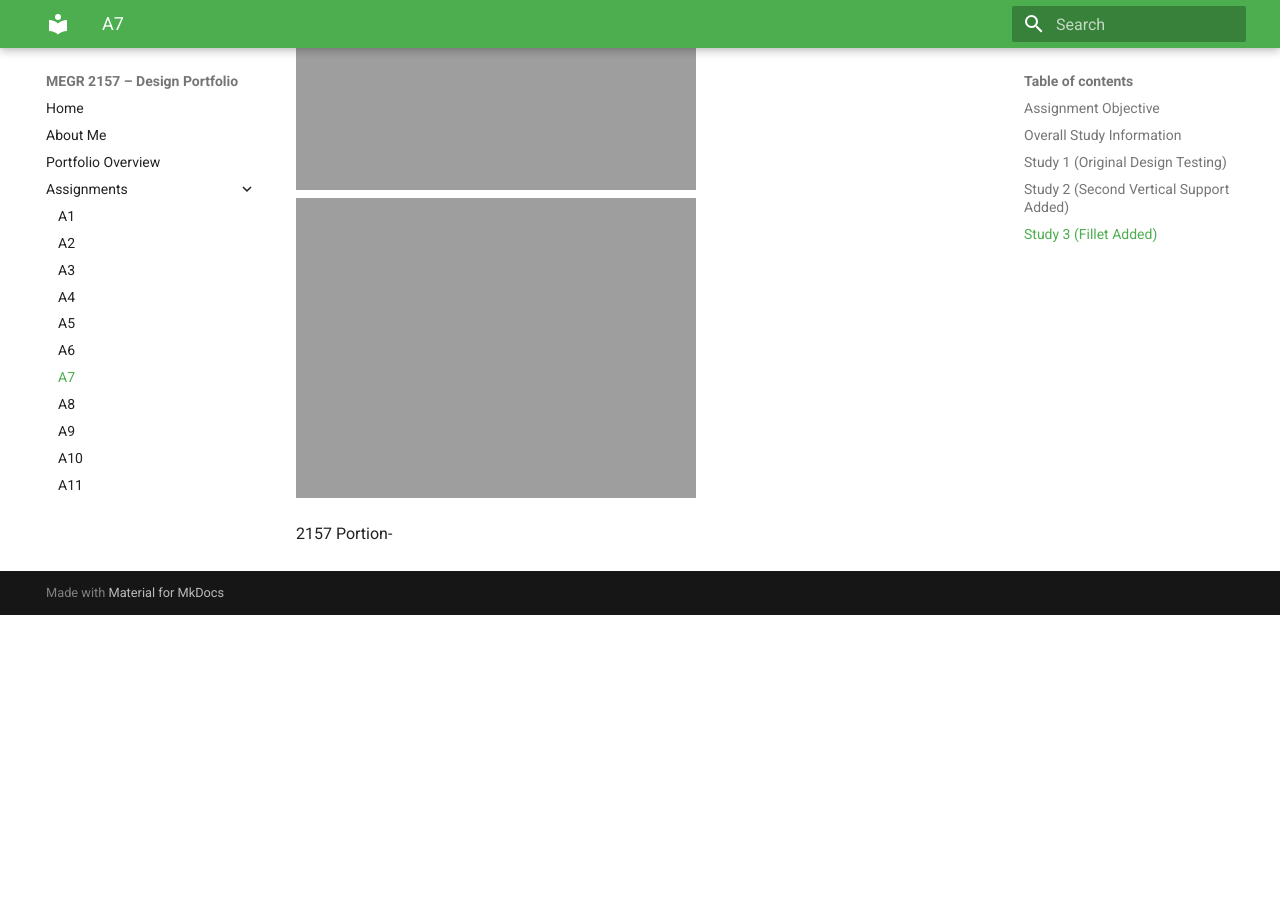
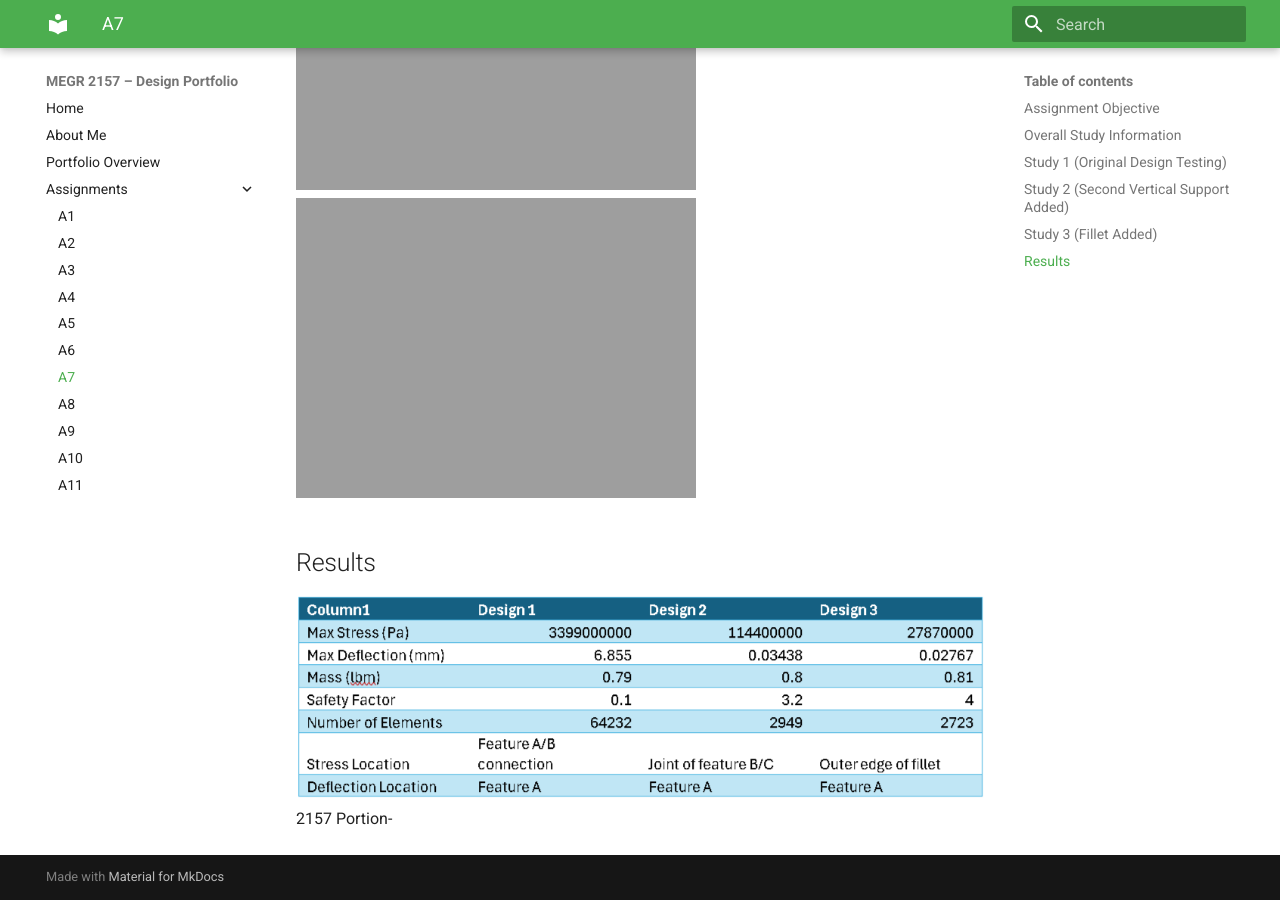
Before and after one commit to Taylor-Rockefeller-Portfolio/megr2157-portfolio, an MkDocs documentation site: the page built from docs/assignments/A07/index.md, in a window 1280 px wide and 900 px high, scrolled down 9138 px. Built offline with MkDocs 1.6.1 and Material for MkDocs 9.7.7, drawn with Linux system fonts in a browser that asks for light colours; before the commit the page ends 9753 px from its top, so only the background shows below that.

Commit message:
Add Results section to index.md
Added a Results section with a table image.

```diff
--- a/docs/assignments/A07/index.md
+++ b/docs/assignments/A07/index.md
@@ -71,4 +71,8 @@ Below are the results from study three. These are taken from the enlarged fillet
 ![](study_three(3).jpg)
 ![](study_three(4).jpg)
 
+
+## Results
+
+![](Results_table.png)
 2157 Portion-
```
